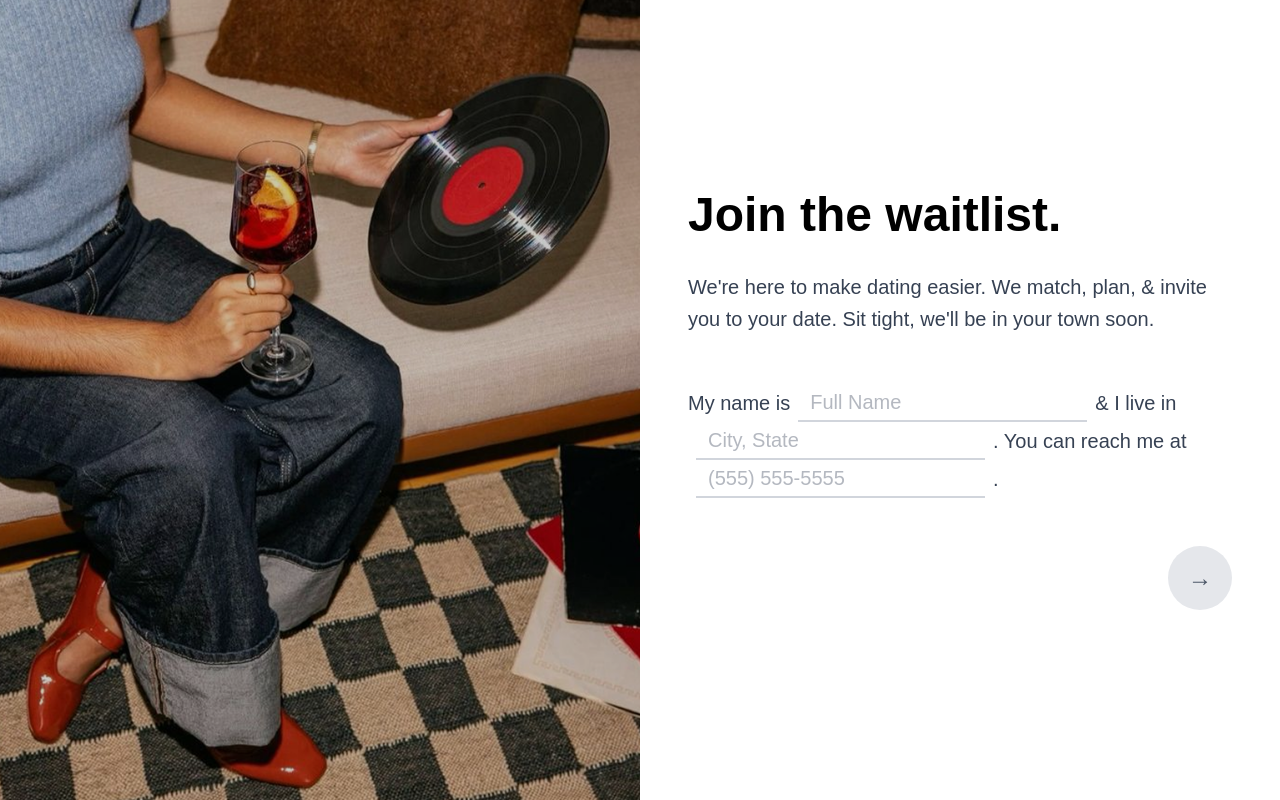
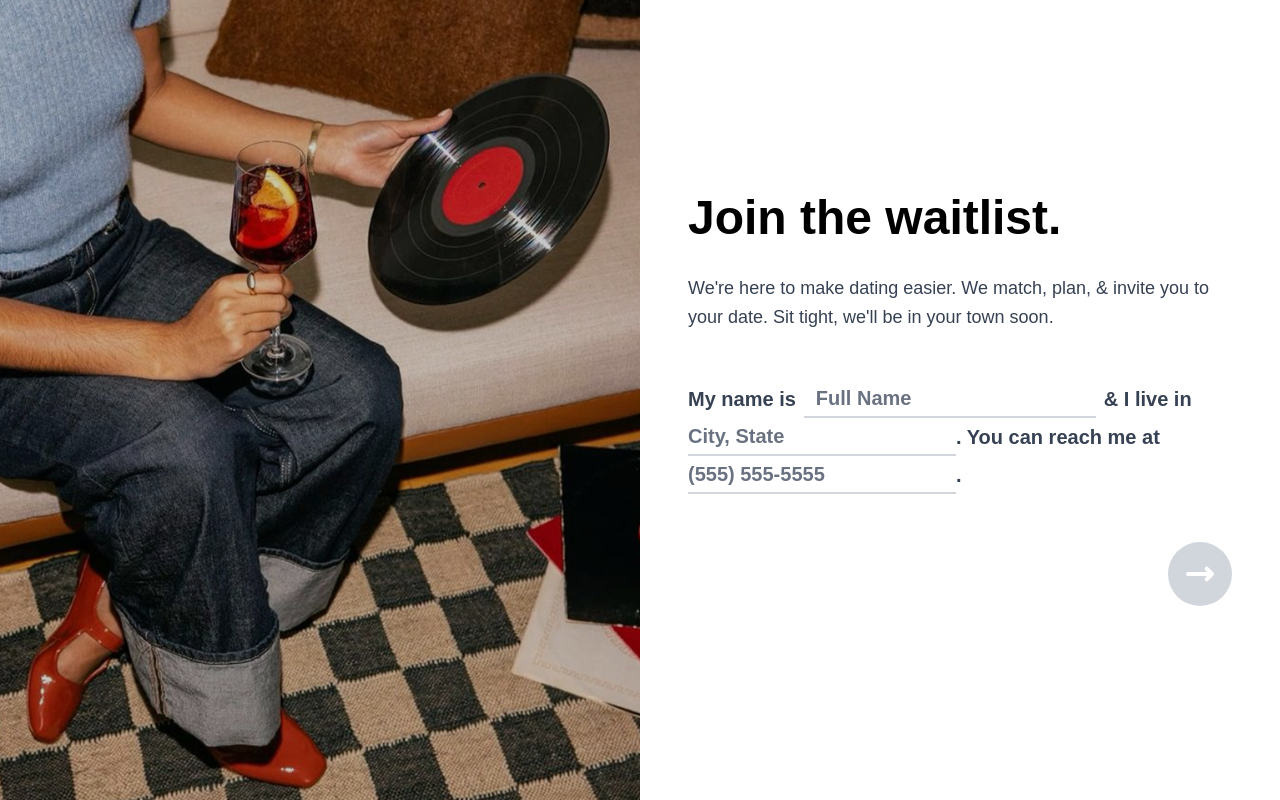
Before and after one commit to yangleyland/calendate-landing, a Next.js app: page /join-waitlist in a window 1280 px wide. Built offline with nearby package versions, Linux system fonts and the light colour scheme.

Commit message:
finished page

```diff
--- /dev/null
+++ b/src/app/form-submitted/page.tsx
@@ -0,0 +1,38 @@
+import Image from "next/image";
+
+export default function FormSubmitted() {
+  return (
+    <div className="min-h-screen flex">
+      {/* Left Side - Image */}
+      <div className="w-1/2">
+        <Image
+          src="/images/survey-done.png"
+          alt="Two people holding a large red heart"
+          width={800}
+          height={1200}
+          className="w-full h-screen object-cover"
+          priority
+        />
+      </div>
+
+      {/* Right Side - Content */}
+      <div className="w-1/2 bg-white flex items-center justify-center px-12">
+        <div className="max-w-xl w-full">
+          <h1 className="text-5xl font-bold mb-8" style={{ color: "#000" }}>
+            You&apos;re done! Sit tight & we&apos;ll let you know when
+            we&apos;re ready.
+          </h1>
+
+          <p className="mb-8 text-black font-sans text-2xl font-medium leading-normal">
+            In the meantime, follow us on on Instagram @calen.date to stay
+            updated.
+          </p>
+
+          <p className="mb-8 text-black font-sans text-2xl font-medium leading-normal">
+            You may close this tab.
+          </p>
+        </div>
+      </div>
+    </div>
+  );
+}
--- a/src/app/join-waitlist/page.tsx
+++ b/src/app/join-waitlist/page.tsx
@@ -1,8 +1,16 @@
 "use client";
 
 import Image from "next/image";
+import { useRouter } from "next/navigation";
 
 export default function JoinWaitlist() {
+  const router = useRouter();
+
+  const handleSubmit = (e: React.FormEvent) => {
+    e.preventDefault();
+    router.push("/form-submitted");
+  };
+
   return (
     <div className="min-h-screen flex">
       {/* Left Side - Image */}
@@ -24,33 +32,33 @@ export default function JoinWaitlist() {
             Join the waitlist.
           </h1>
 
-          <p className="text-xl text-gray-700 mb-12 leading-relaxed">
+          <p className="text-lg text-gray-700 mb-12 leading-relaxed">
             We&apos;re here to make dating easier. We match, plan, & invite you
             to your date. Sit tight, we&apos;ll be in your town soon.
           </p>
 
-          <form className="space-y-6">
-            <div className="flex flex-wrap items-center text-xl text-gray-700">
+          <form className="space-y-6" onSubmit={handleSubmit}>
+            <div className="flex flex-wrap items-center text-xl font-bold text-gray-700">
               <span>My name is </span>
               <input
                 type="text"
                 placeholder="Full Name"
-                className="mx-2 px-3 py-1 border-b-2 border-gray-300 focus:border-gray-600 focus:outline-none bg-transparent text-gray-500"
-                style={{ minWidth: "120px" }}
+                className="mx-2 px-3 py-1 border-b-2 border-gray-300 focus:border-gray-600 focus:outline-none bg-transparent placeholder-gray-500"
+                style={{ color: "#801F20" }}
               />
               <span> & I live in </span>
               <input
                 type="text"
                 placeholder="City, State"
-                className="mx-2 px-3 py-1 border-b-2 border-gray-300 focus:border-gray-600 focus:outline-none bg-transparent text-gray-500"
-                style={{ minWidth: "120px" }}
+                className="py-1 border-b-2 border-gray-300 focus:border-gray-600 focus:outline-none bg-transparent placeholder-gray-500"
+                style={{ color: "#801F20" }}
               />
               <span>. You can reach me at </span>
               <input
                 type="tel"
                 placeholder="(555) 555-5555"
-                className="mx-2 px-3 py-1 border-b-2 border-gray-300 focus:border-gray-600 focus:outline-none bg-transparent text-gray-500"
-                style={{ minWidth: "150px" }}
+                className="py-1 border-b-2 border-gray-300 focus:border-gray-600 focus:outline-none bg-transparent placeholder-gray-500"
+                style={{ color: "#801F20" }}
               />
               <span> .</span>
             </div>
@@ -59,9 +67,21 @@ export default function JoinWaitlist() {
             <div className="flex justify-end mt-12">
               <button
                 type="submit"
-                className="w-16 h-16 rounded-full bg-gray-200 hover:bg-gray-300 transition-colors flex items-center justify-center"
+                className="w-16 h-16 rounded-full bg-gray-300 hover:bg-gray-400 transition-colors flex items-center justify-center"
               >
-                <span className="text-2xl text-gray-600">→</span>
+                <svg
+                  className="w-8 h-8 text-white"
+                  fill="none"
+                  stroke="currentColor"
+                  viewBox="0 0 24 24"
+                >
+                  <path
+                    strokeLinecap="round"
+                    strokeLinejoin="round"
+                    strokeWidth={3}
+                    d="M17 8l4 4m0 0l-4 4m4-4H3"
+                  />
+                </svg>
               </button>
             </div>
           </form>
```
Also changed, not shown: 1 other file (tests, documents, lock files or other folders).
